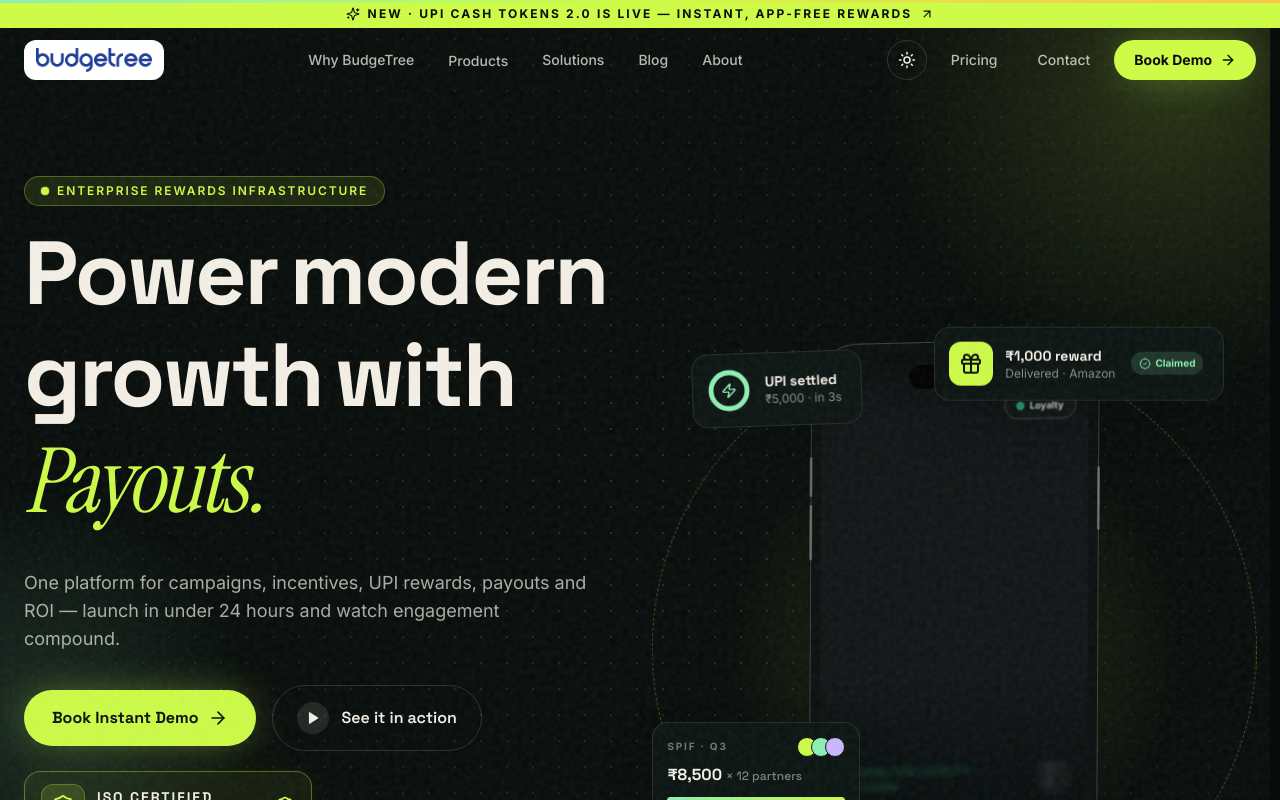
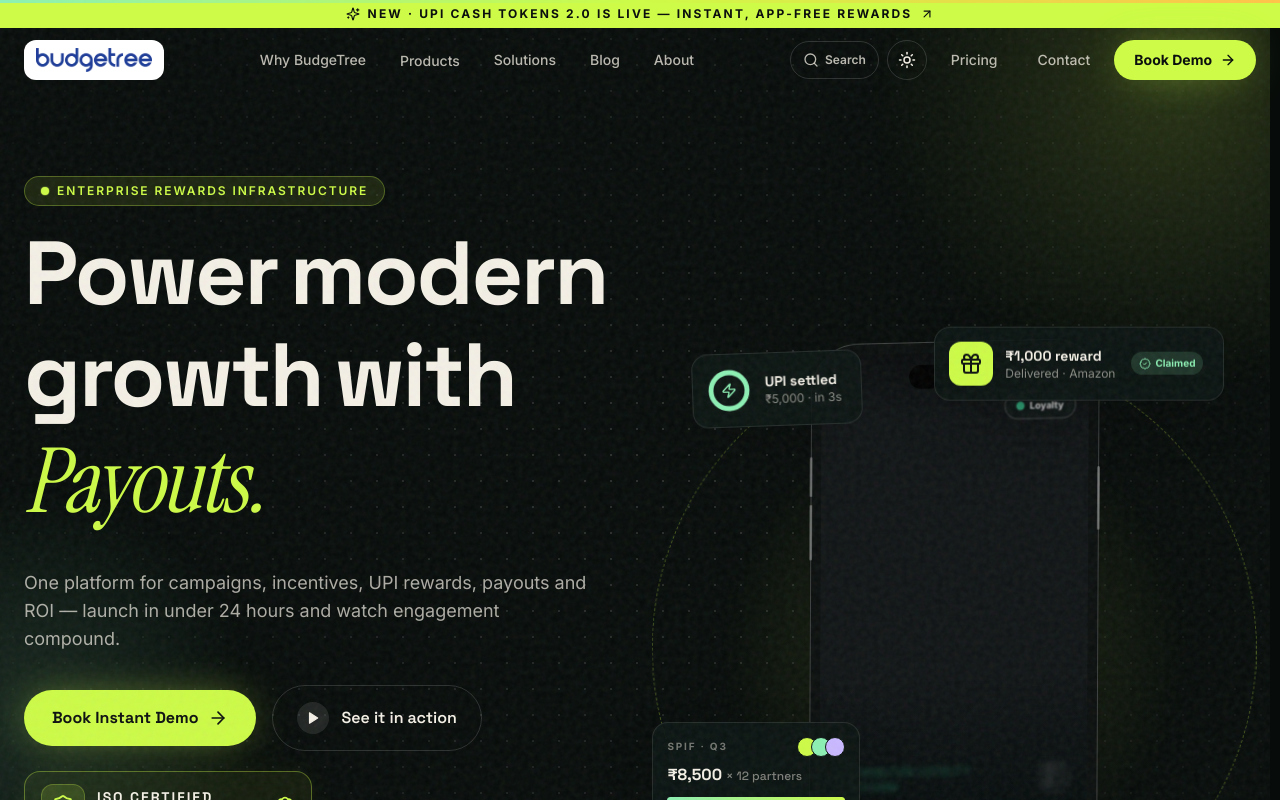
Before and after one commit to anshulmalik1008/budgetree-revamp, a Next.js app: page / in a window 1280 px wide. Shown: the top 800 px of the page. Built offline with nearby package versions, Linux system fonts and the light colour scheme.

Commit message:
Add desktop and mobile website search controls to navbar

```diff
--- a/src/components/Navbar.tsx
+++ b/src/components/Navbar.tsx
@@ -21,6 +21,7 @@ import {
   Trophy,
   Menu,
   Receipt,
+  Search,
   Sparkles,
   Wallet,
   X,
@@ -221,6 +222,16 @@ export default function Navbar() {
             </div>
 
             <div className="hidden items-center gap-2 lg:flex">
+              <button
+                type="button"
+                onClick={() => window.dispatchEvent(new Event("bt-open-search"))}
+                aria-label="Search the entire website"
+                title="Search website (⌘K / Ctrl+K)"
+                className="group flex items-center gap-1.5 rounded-full border border-line/15 px-3 py-2.5 text-fg/75 transition hover:border-acc/60 hover:bg-line/10 hover:text-fg"
+              >
+                <Search className="h-4 w-4 transition-transform group-hover:scale-110" />
+                <span className="hidden text-xs font-semibold xl:inline">Search</span>
+              </button>
               <ThemeToggle />
               <a
                 href="/pricing"
@@ -246,6 +257,14 @@ export default function Navbar() {
             </div>
 
             <div className="flex items-center gap-2 lg:hidden">
+              <button
+                type="button"
+                onClick={() => { setOpen(false); window.dispatchEvent(new Event("bt-open-search")); }}
+                aria-label="Search the entire website"
+                className="grid h-10 w-10 place-items-center rounded-full border border-line/15 text-fg"
+              >
+                <Search className="h-5 w-5" />
+              </button>
               <ThemeToggle />
               <button
                 onClick={() => setOpen(!open)}
```
